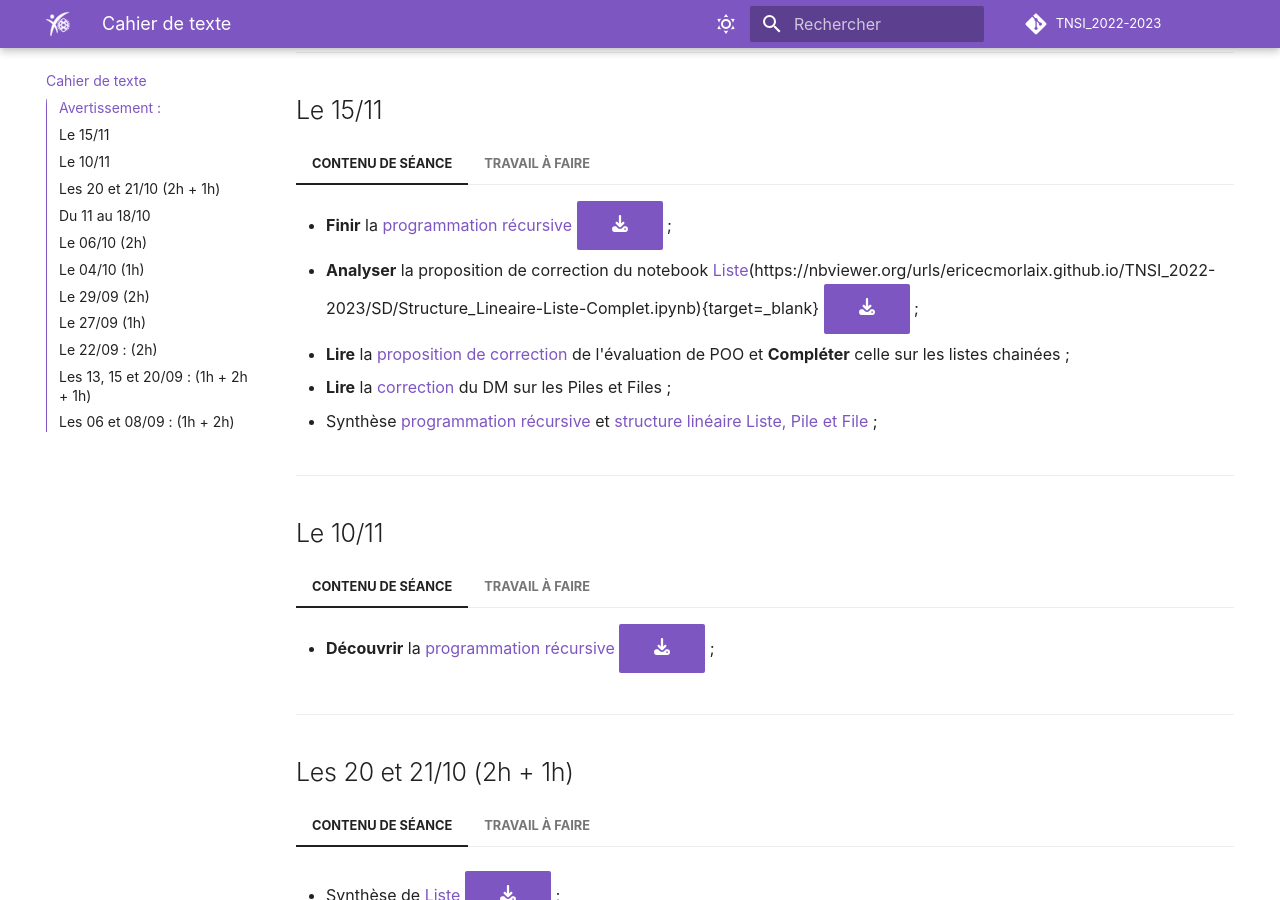
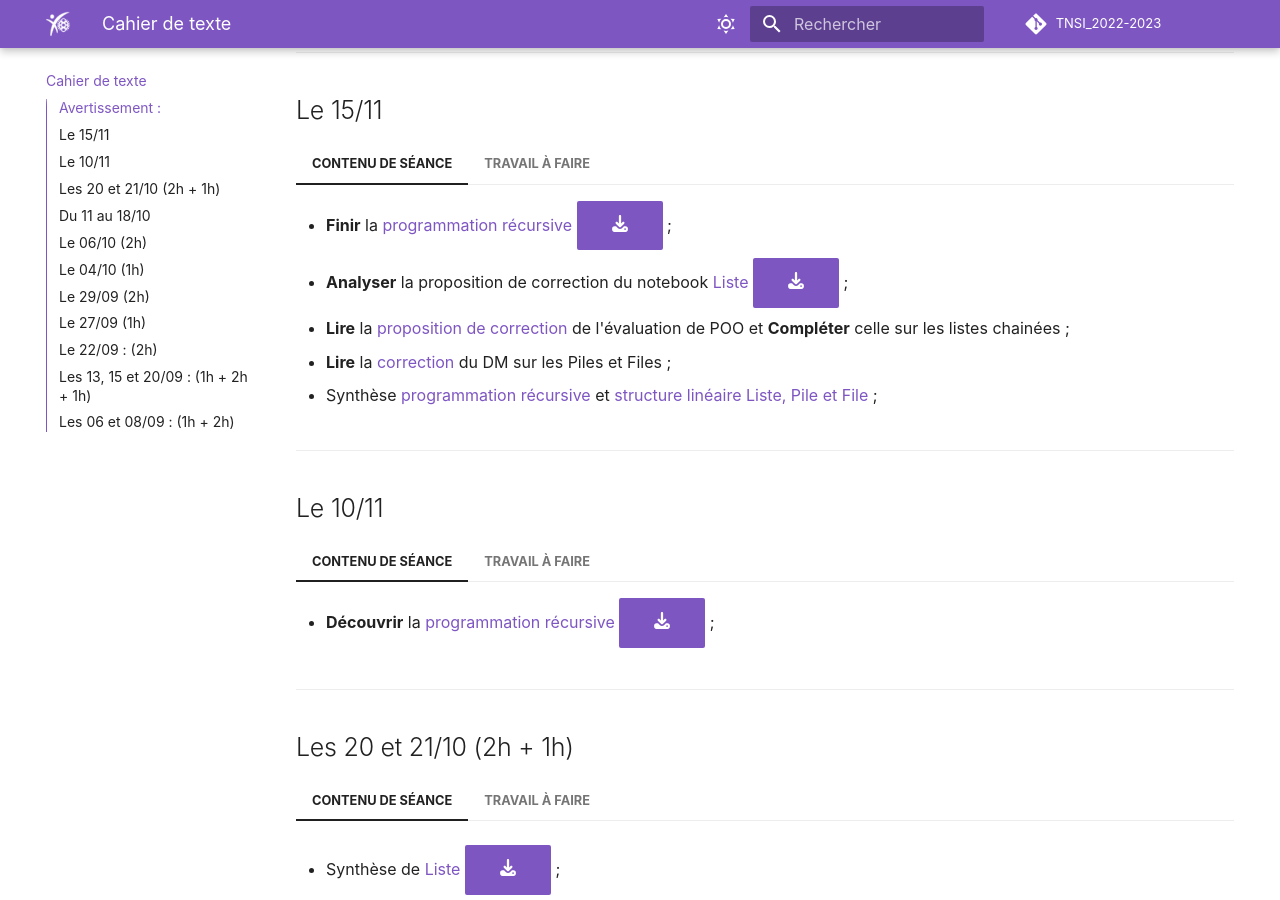
Before and after one commit to ericECmorlaix/TNSI_2022-2023, an MkDocs documentation site: the page built from docs/index.md, in a window 1280 px wide and 900 px high, scrolled down 683 px. Built offline with MkDocs 1.6.1 and Material for MkDocs 9.7.7, drawn with Linux system fonts in a browser that asks for light colours; comment, search, counter and statistics services are not loaded; some of the changed lines change nothing that is shown.

Commit message:
Update index.md

```diff
--- a/docs/index.md
+++ b/docs/index.md
@@ -22,7 +22,7 @@ Synthèse Pile et File le 08/11 puis SQL puis récursivité avec dessin pour No
 === "CONTENU DE SÉANCE"
 
     - **Finir** la [programmation récursive](https://nbviewer.org/urls/ericecmorlaix.github.io/TNSI_2022-2023/LP/Recursif.ipynb){target=_blank}  [:fontawesome-solid-download:](https://ericecmorlaix.github.io/TNSI_2022-2023/LP/Recursif.ipynb){ .md-button .md-button--primary} ;
-    - **Analyser** la proposition de correction du notebook [Liste](./Structure_Lineaire-Liste-Complet)(https://nbviewer.org/urls/ericecmorlaix.github.io/TNSI_2022-2023/SD/Structure_Lineaire-Liste-Complet.ipynb){target=_blank}  [:fontawesome-solid-download:](https://ericecmorlaix.github.io/TNSI_2022-2023/SD/Structure_Lineaire-Liste-Complet.ipynb){ .md-button .md-button--primary} ;
+    - **Analyser** la proposition de correction du notebook [Liste](https://nbviewer.org/urls/ericecmorlaix.github.io/TNSI_2022-2023/SD/Structure_Lineaire-Liste-Complet.ipynb){target=_blank}  [:fontawesome-solid-download:](https://ericecmorlaix.github.io/TNSI_2022-2023/SD/Structure_Lineaire-Liste-Complet.ipynb){ .md-button .md-button--primary} ;
     - **Lire** la [proposition de correction](./SD/Corrections-Evaluation_POO-DM_Liste) de l'évaluation de POO et **Compléter** celle sur les listes chainées ;
     - **Lire** la [correction](./SD/Correction-DM_Pile_File.pdf) du DM sur les Piles et Files ;
     - Synthèse [programmation récursive](https://glassus.github.io/terminale_nsi/T2_Programmation/2.2_Recursivite/cours/){target=_blank} et [structure linéaire Liste, Pile et File](https://glassus.github.io/terminale_nsi/T1_Structures_de_donnees/1.1_Listes_Piles_Files/cours/){target=_blank} ;
```
